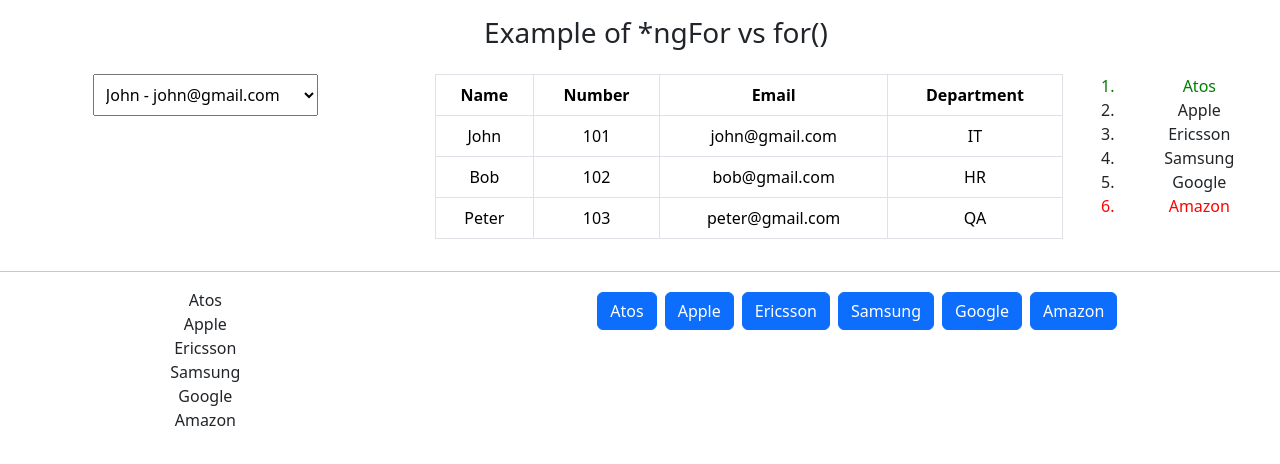
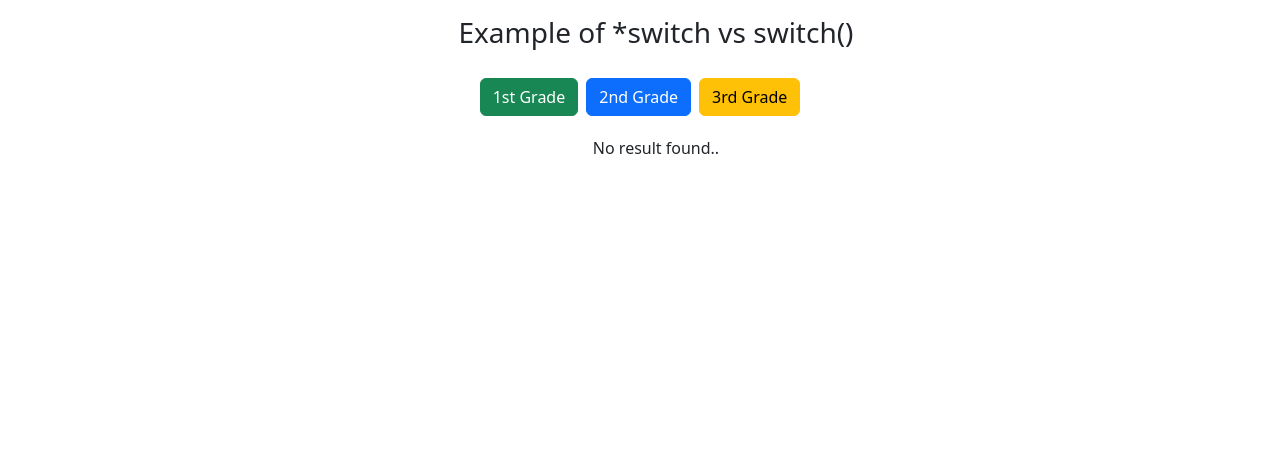
Before and after one commit to Zanna-dev/-angular-v19-tutorial-02, an Angular app: page / in a window 1280 px wide. Shown: the top 464 px of the page. Built offline with nearby package versions, Linux system fonts and the light colour scheme.

Commit message:
Implement *ngSwitch vs @switch() Structural Directive

```diff
--- a/src/app/app.component.html
+++ b/src/app/app.component.html
@@ -2,5 +2,6 @@
 <!-- <app-data-binding></app-data-binding> -->
   <!-- <app-directives></app-directives> -->
   <!-- <app-structural-directives-ngif-vs-if></app-structural-directives-ngif-vs-if> -->
-  <app-structural-directive-ngfor-vs-for></app-structural-directive-ngfor-vs-for>
+  <!-- <app-structural-directive-ngfor-vs-for></app-structural-directive-ngfor-vs-for> -->
+  <app-structural-directive-ngswitch-vs-switch></app-structural-directive-ngswitch-vs-switch>
 <router-outlet />
--- a/src/app/app.component.ts
+++ b/src/app/app.component.ts
@@ -5,6 +5,7 @@
 import { DirectivesComponent } from './directives/directives.component';
 import { StructuralDirectivesNgifVsIfComponent } from './structural-directives-ngif-vs-if/structural-directives-ngif-vs-if.component';
 import { StructuralDirectiveNgforVsForComponent } from './structural-directive-ngfor-vs-for/structural-directive-ngfor-vs-for.component';
+import { StructuralDirectiveNgswitchVsSwitchComponent } from './structural-directive-ngswitch-vs-switch/structural-directive-ngswitch-vs-switch.component';
 
 @Component({
   selector: 'app-root',
@@ -13,7 +14,8 @@
     // DataBindingComponent
     //DirectivesComponent,
     // StructuralDirectivesNgifVsIfComponent,
-    StructuralDirectiveNgforVsForComponent
+    // StructuralDirectiveNgforVsForComponent
+    StructuralDirectiveNgswitchVsSwitchComponent
    ],
   templateUrl: './app.component.html',
   styleUrl: './app.component.scss'
--- /dev/null
+++ b/src/app/structural-directive-ngswitch-vs-switch/structural-directive-ngswitch-vs-switch.component.html
@@ -0,0 +1,19 @@
+<div class="row text-center">
+    <div class="col-12 m-3">
+        <h3>Example of *switch vs switch()</h3>
+    </div>
+</div>
+
+<div class="row text-center">
+    <div class="col-12">
+        <button class="btn btn-success m-1" (click)="set(1)">1st Grade</button>
+        <button class="btn btn-primary m-1" (click)="set(2)">2nd Grade</button>
+        <button class="btn btn-warning m-1" (click)="set(3)">3rd Grade</button>
+    </div>
+    <div [ngSwitch]="grade" class="m-3">
+        <div *ngSwitchCase="1">Congratulations on your outstanding achievement -First grade</div>
+        <div *ngSwitchCase="2">Congratulations on your achievement -Second grade</div>
+        <div *ngSwitchCase="3">Congratulations on your achievement -Third grade</div>
+        <div *ngSwitchDefault>No result found..</div>
+    </div>
+</div>
--- /dev/null
+++ b/src/app/structural-directive-ngswitch-vs-switch/structural-directive-ngswitch-vs-switch.component.ts
@@ -0,0 +1,16 @@
+import { CommonModule, NgSwitch } from '@angular/common';
+import { Component } from '@angular/core';
+
+@Component({
+  selector: 'app-structural-directive-ngswitch-vs-switch',
+  imports: [NgSwitch, CommonModule],
+  templateUrl: './structural-directive-ngswitch-vs-switch.component.html',
+  styleUrl: './structural-directive-ngswitch-vs-switch.component.scss'
+})
+export class StructuralDirectiveNgswitchVsSwitchComponent {
+  grade: number = 0;
+
+  set(x : number) {
+    this.grade = x;
+  }
+}
```
Also changed, not shown: src/app/structural-directive-ngswitch-vs-switch/structural-directive-ngswitch-vs-switch.component.scss (added), 1 other file (tests, documents, lock files or other folders).
